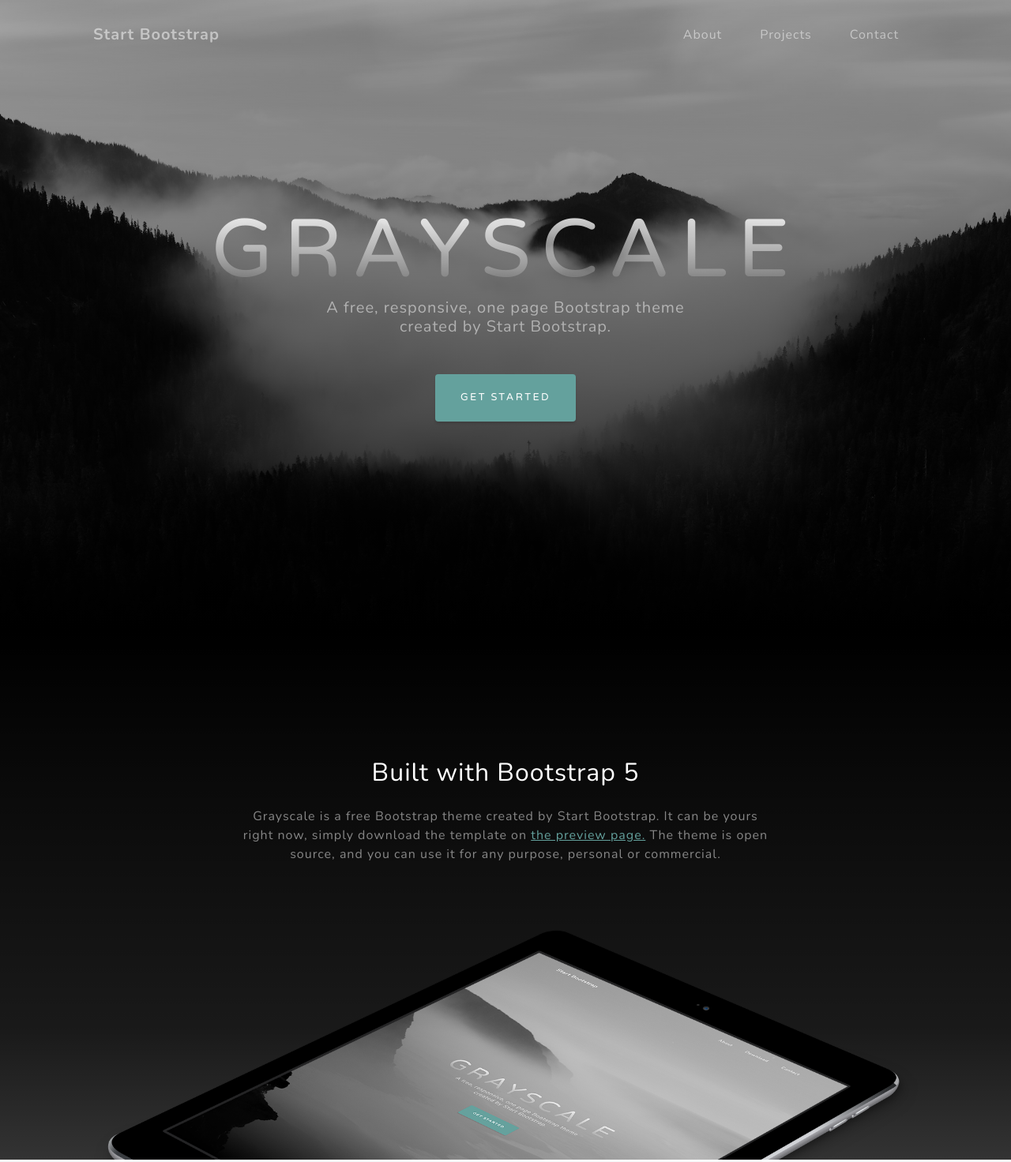
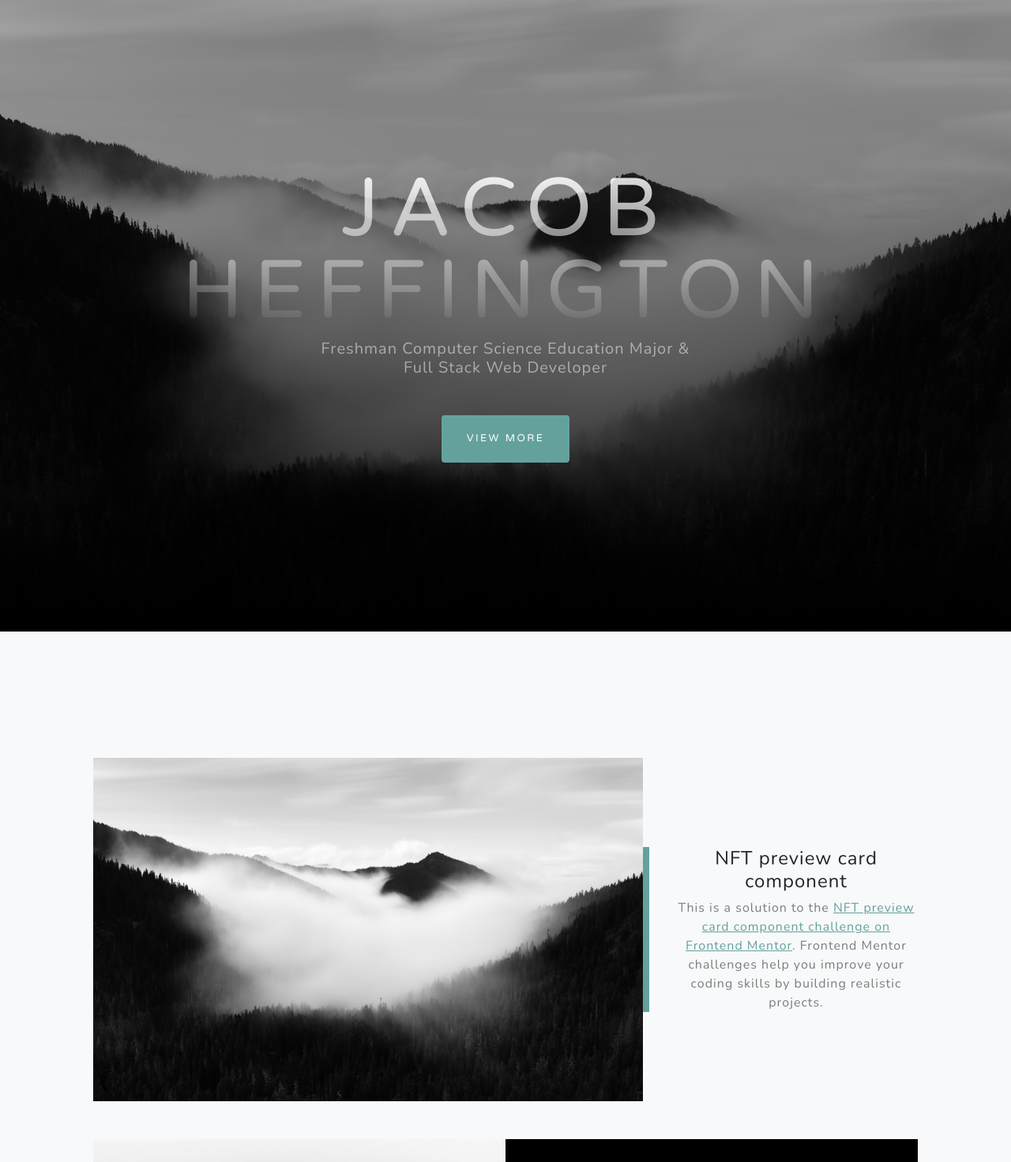
Before and after one commit to Jacob-Heff/web-dev-projects, a plain HTML site: page index.html in a window 1280 px wide. Shown: the top 1472 px of the page at 79% size. Drawn offline with nearby package versions, Linux system fonts and the light colour scheme.

Commit message:
Update index.html

```diff
--- a/index.html
+++ b/index.html
@@ -5,7 +5,7 @@
         <meta name="viewport" content="width=device-width, initial-scale=1, shrink-to-fit=no" />
         <meta name="description" content="" />
         <meta name="author" content="" />
-        <title>Grayscale - Start Bootstrap Theme</title>
+        <title>Jacob Heffington Web Dev Portfolio</title>
         <link rel="icon" type="image/x-icon" href="assets/favicon.ico" />
         <!-- Font Awesome icons (free version)-->
         <script src="https://use.fontawesome.com/releases/v6.1.0/js/all.js" crossorigin="anonymous"></script>
@@ -16,51 +16,18 @@
         <link href="css/styles.css" rel="stylesheet" />
     </head>
     <body id="page-top">
-        <!-- Navigation-->
-        <nav class="navbar navbar-expand-lg navbar-light fixed-top" id="mainNav">
-            <div class="container px-4 px-lg-5">
-                <a class="navbar-brand" href="#page-top">Start Bootstrap</a>
-                <button class="navbar-toggler navbar-toggler-right" type="button" data-bs-toggle="collapse" data-bs-target="#navbarResponsive" aria-controls="navbarResponsive" aria-expanded="false" aria-label="Toggle navigation">
-                    Menu
-                    <i class="fas fa-bars"></i>
-                </button>
-                <div class="collapse navbar-collapse" id="navbarResponsive">
-                    <ul class="navbar-nav ms-auto">
-                        <li class="nav-item"><a class="nav-link" href="#about">About</a></li>
-                        <li class="nav-item"><a class="nav-link" href="#projects">Projects</a></li>
-                        <li class="nav-item"><a class="nav-link" href="#signup">Contact</a></li>
-                    </ul>
-                </div>
-            </div>
-        </nav>
         <!-- Masthead-->
         <header class="masthead">
             <div class="container px-4 px-lg-5 d-flex h-100 align-items-center justify-content-center">
                 <div class="d-flex justify-content-center">
                     <div class="text-center">
-                        <h1 class="mx-auto my-0 text-uppercase">Grayscale</h1>
-                        <h2 class="text-white-50 mx-auto mt-2 mb-5">A free, responsive, one page Bootstrap theme created by Start Bootstrap.</h2>
-                        <a class="btn btn-primary" href="#about">Get Started</a>
+                        <h1 class="mx-auto my-0 text-uppercase">Jacob Heffington</h1>
+                        <h2 class="text-white-50 mx-auto mt-2 mb-5">Freshman Computer Science Education Major & Full Stack Web Developer</h2>
+                        <a class="btn btn-primary" href="#about">View More</a>
                     </div>
                 </div>
             </div>
         </header>
-        <!-- About-->
-        <section class="about-section text-center" id="about">
-            <div class="container px-4 px-lg-5">
-                <div class="row gx-4 gx-lg-5 justify-content-center">
-                    <div class="col-lg-8">
-                        <h2 class="text-white mb-4">Built with Bootstrap 5</h2>
-                        <p class="text-white-50">
-                            Grayscale is a free Bootstrap theme created by Start Bootstrap. It can be yours right now, simply download the template on
-                            <a href="https://startbootstrap.com/theme/grayscale/">the preview page.</a>
-                            The theme is open source, and you can use it for any purpose, personal or commercial.
-                        </p>
-                    </div>
-                </div>
-                <img class="img-fluid" src="assets/img/ipad.png" alt="..." />
-            </div>
-        </section>
         <!-- Projects-->
         <section class="projects-section bg-light" id="projects">
             <div class="container px-4 px-lg-5">
@@ -69,8 +36,8 @@
                     <div class="col-xl-8 col-lg-7"><img class="img-fluid mb-3 mb-lg-0" src="assets/img/bg-masthead.jpg" alt="..." /></div>
                     <div class="col-xl-4 col-lg-5">
                         <div class="featured-text text-center text-lg-left">
-                            <h4>Shoreline</h4>
-                            <p class="text-black-50 mb-0">Grayscale is open source and MIT licensed. This means you can use it for any project - even commercial projects! Download it, customize it, and publish your website!</p>
+                            <h4>NFT preview card component</h4>
+                            <p class="text-black-50 mb-0">This is a solution to the <a href="https://www.frontendmentor.io/challenges/nft-preview-card-component-SbdUL_w0U">NFT preview card component challenge on Frontend Mentor</a>. Frontend Mentor challenges help you improve your coding skills by building realistic projects.</p>
                         </div>
                     </div>
                 </div>
```
